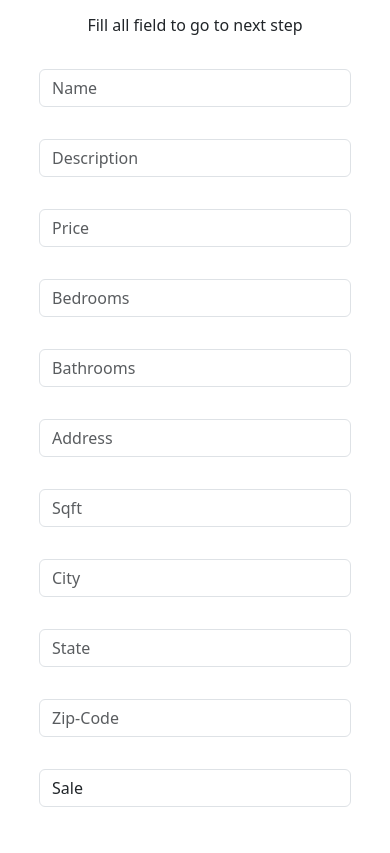
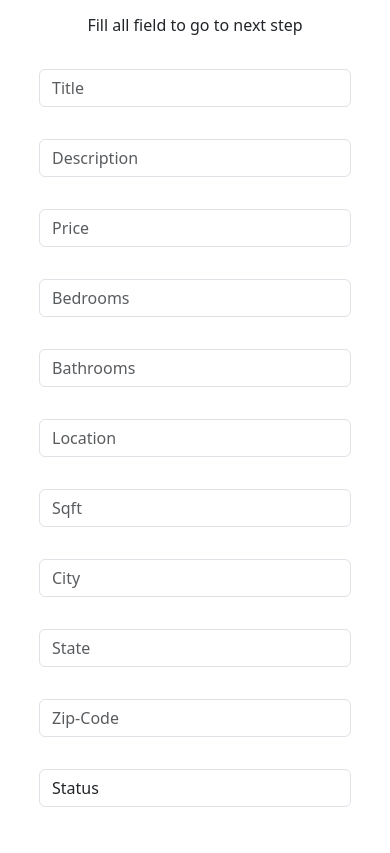
Before and after one commit to MarioAguilarReal/finalProject, a React (Create React App) app in the folder frontend/rs_frontend/: page /new-property in a window 390 px wide. Shown: the part 184-1037 px from the top of the page. Built offline with nearby package versions, Linux system fonts and the light colour scheme.

Commit message:
I added more css styles and fixed something about the responsive versions

```diff
--- a/frontend/rs_frontend/package.json
+++ b/frontend/rs_frontend/package.json
@@ -21,6 +21,7 @@
     "react-dropzone": "^14.2.3",
     "react-router-dom": "^6.16.0",
     "react-scripts": "^5.0.1",
+    "use-history": "^1.4.1",
     "web-vitals": "^2.1.4"
   },
   "scripts": {
--- a/frontend/rs_frontend/src/components/propertiesForm/propertiesForm.tsx
+++ b/frontend/rs_frontend/src/components/propertiesForm/propertiesForm.tsx
@@ -1,24 +1,26 @@
 import './propertiesForm.scss'
 import React, { useEffect } from 'react';
 import { Property } from '../../models/Property.model';
+import { useNavigate } from 'react-router-dom';
+const PropertiesForm = () => {
 
-const PropertiesForm = () => {
+    const navigateTo = useNavigate();
 
     const initialProperty = {
         title: '',
         description: '',
+        location: '',
+        state: '',
+        zip: '',
         price: 0,
         bedrooms: 0,
         bathrooms: 0,
-        address: '',
         city: '',
-        state: '',
-        zip: '',
         sqft: 0,
         status: ''
     }
+    const [property, setProperty] = React.useState(initialProperty as Property);
 
-    const [property, setProperty] = React.useState(initialProperty as Property);
     const handleChange = (e: React.ChangeEvent<HTMLInputElement | HTMLTextAreaElement | HTMLSelectElement | HTMLInputElement>) => {
         const { name, value } = e.target;
         setProperty({
@@ -26,6 +28,28 @@ const PropertiesForm = () => {
             [name]: value
         });
     };
+
+    const handleSubmit = (e: React.FormEvent<HTMLFormElement>) => {
+        e.preventDefault();
+        if(validateForm()){
+            navigateTo('/new-property-2');
+        }
+        console.log(property);
+    };
+
+    const validateForm = () => {
+        //check if all fields are filled
+        let isValid = true;
+        //check if all fields are valid
+        for (let key in property) {
+            if (property[key as keyof Property] === '' || property[key as keyof Property] === 0) {
+                isValid = false;
+                console.log(key, isValid);
+            }
+        }
+        return isValid;
+
+    }
 
     useEffect(() => {
         console.log('useEffect');
@@ -35,14 +59,14 @@ const PropertiesForm = () => {
         <div className='property-form'>
             <h1 className='title'>New Property</h1>
             <p className='subtitle'>Fill all field to go to next step</p>
-            <form action="" method="post" className='form'>
+            <form action="" method="post" className='form' onSubmit={handleSubmit}>
                 <div className="form-item">
                     <input
                         className='form-control'
                         type="text"
-                        id='name'
-                        name='name'
-                        placeholder='Name'
+                        id='title'
+                        name='title'
+                        placeholder='Title'
                         onChange={handleChange}
                     />
                 </div>
@@ -90,9 +114,9 @@ const PropertiesForm = () => {
                     <input
                         className='form-control'
                         type="text"
-                        id='address'
-                        name='address'
-                        placeholder='Address'
+                        id='location'
+                        name='location'
+                        placeholder='Location'
                         onChange={handleChange}
                     />
                 </div>
@@ -143,8 +167,9 @@ const PropertiesForm = () => {
                     name='status'
                     onChange={handleChange}
                     >
-                        <option value="sale">Sale</option>
-                        <option value="rent">Rent</option>
+                        <option value="">Status</option>
+                        <option value="forsale">For Sale</option>
+                        <option value="forrent">For Rent</option>
                     </select>
                 </div>
                 <div className="form-item">
--- a/frontend/rs_frontend/src/models/Images.model.ts
+++ b/frontend/rs_frontend/src/models/Images.model.ts
@@ -1,5 +1,5 @@
 import { Property } from './Property.model';
-export interface Images {
+export interface Image {
     id?: number;
     imageFile: string;
     propertyId?: Property;
--- a/frontend/rs_frontend/src/services/properies.service.ts
+++ b/frontend/rs_frontend/src/services/properies.service.ts
@@ -17,6 +17,7 @@ class PropertiesService {
             bathrooms: 1,
             sqft: 1,
             status: "for sale",
+            photos:[], // Add photos
             createdAt: new Date(),
             updatedAt: new Date(),
         } as any,
```
Also changed, not shown: frontend/rs_frontend/src/models/Property.model.ts (+3 -4 lines), 2 other files (tests, documents, lock files or other folders).
